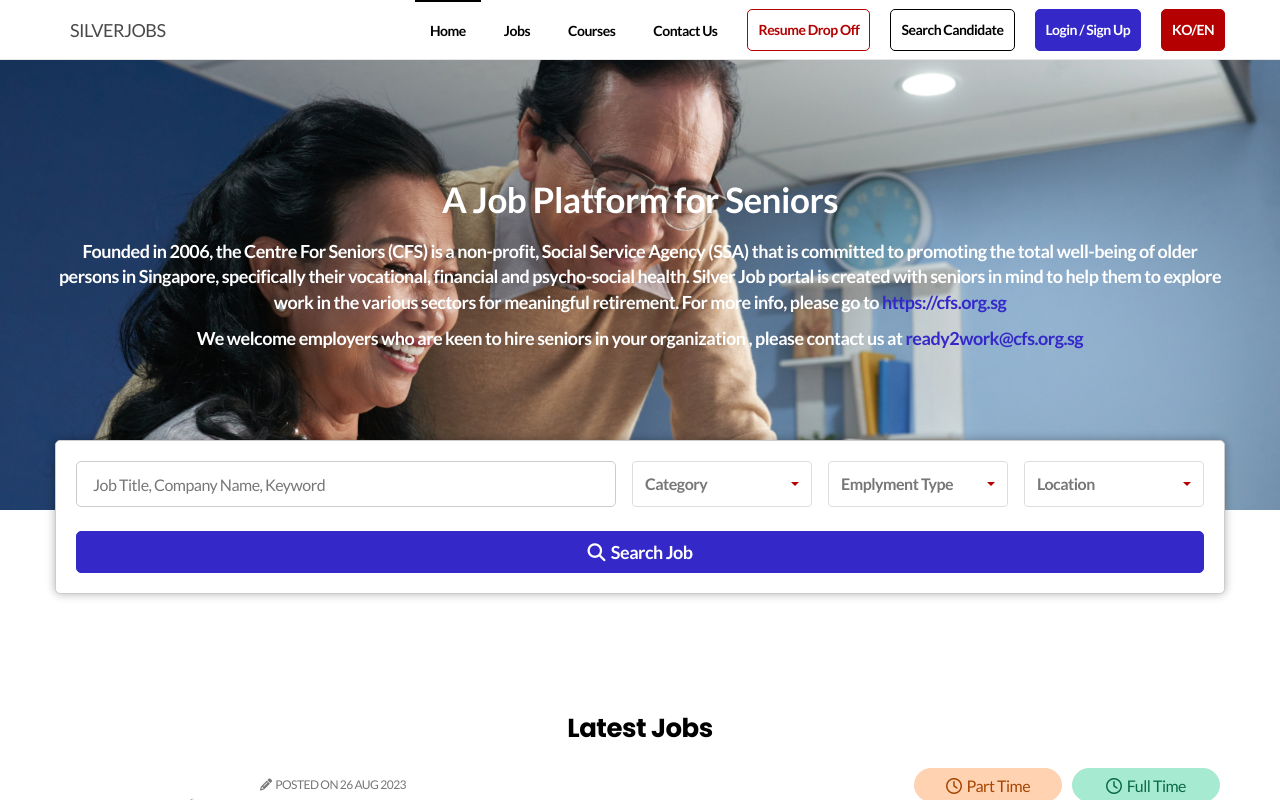
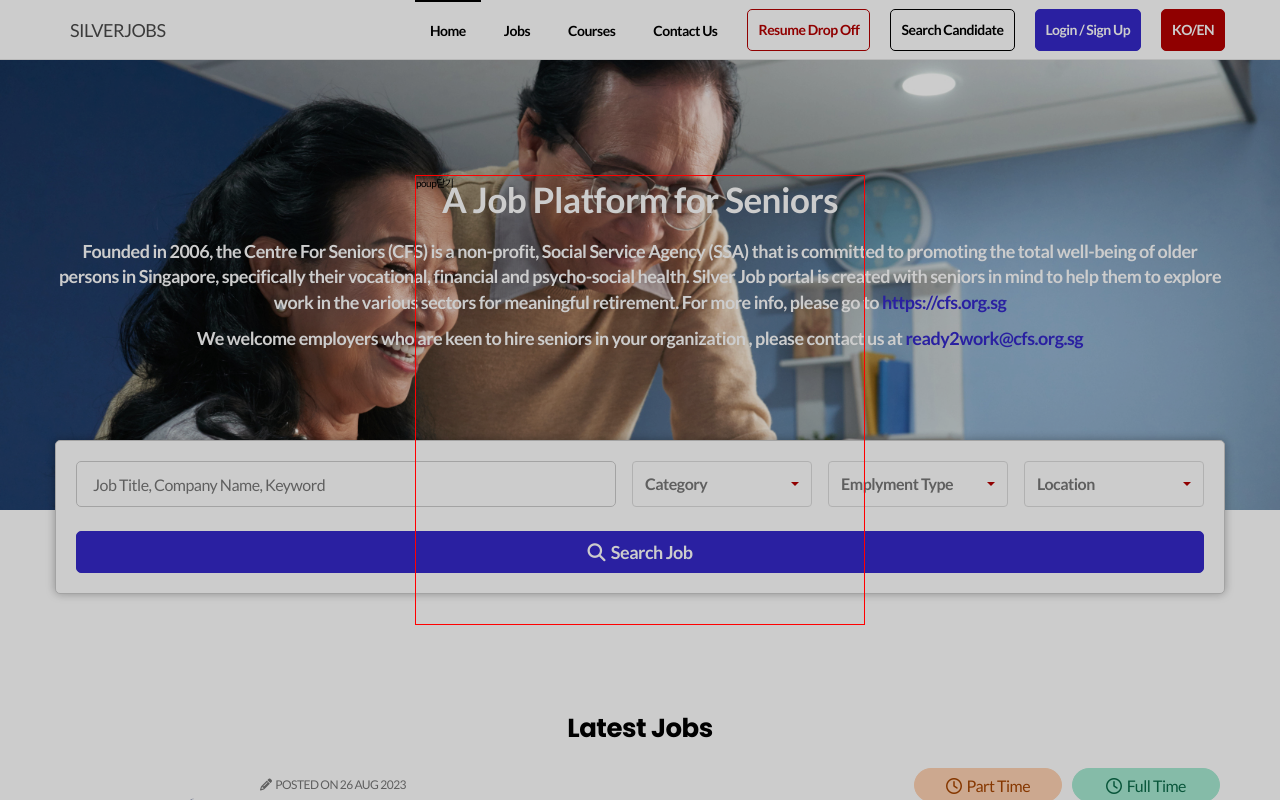
Before and after one commit to phr9000/seniorJob, a React (Create React App) app: page / in a window 1280 px wide. Both pictures are taken after a click on the button "Resume Drop Off". Shown: the top 800 px of the page. Built offline with nearby package versions, Linux system fonts and the light colour scheme.

Commit message:
popup기능완료

```diff
--- a/src/components/Header.tsx
+++ b/src/components/Header.tsx
@@ -14,6 +14,17 @@
   // NavLink 클릭 시 메뉴 닫기 이벤트
   const closeMenu = () => {
     setIsMenuOpen(false);
+  };
+
+  // Popup 관련
+  const [isPopupOpen, setIsPopupOpen] = useState(false);
+
+  const openPopup = () => {
+    setIsPopupOpen(true);
+  };
+
+  const closePopup = () => {
+    setIsPopupOpen(false);
   };
 
   return (
@@ -68,6 +79,7 @@
               label="Resume Drop Off"
               color="red-line"
               additionalClass="ml-6"
+              onClick={openPopup}
             />
             <Button label="Search Candidate" additionalClass="ml-8" />
             <Button
@@ -86,7 +98,7 @@
           </div>
         </div>
       </header>
-      {/* <PopupLayout/> */}
+      <PopupLayout isPopup={isPopupOpen} closePopup={closePopup}/>
     </>
   );
 };
--- a/src/components/popup/Popup.tsx
+++ b/src/components/popup/Popup.tsx
@@ -1,13 +1,36 @@
 /* eslint-disable */
-import React, { useEffect, useState, useRef } from "react";
-const PopupLayout: React.FC = () => {
+import React, { useEffect, useState } from "react";
+
+interface PopupLayoutProps {
+    isPopup: boolean;
+    closePopup: () => void;
+}
+
+const PopupLayout: React.FC<PopupLayoutProps> = ({isPopup, closePopup}) => {
+    const [showPopup, setShowPopup] = useState(isPopup);
+
+    const dimClick = () => {
+        closePopup();
+    };
+
+    useEffect(()=>{
+        setShowPopup(isPopup);
+
+    },[isPopup]);
     return (
         <>
-            <div className="dim">
+        {showPopup && (
+          <div className="dim" onClick={dimClick}>
+            {/* 딤(Dim) 배경 */}
           </div>
+        )}
+        {showPopup && (
           <div className="popup-container">
+            {/* 팝업 컨테이너 내용 */}
             poup
+            <button onClick={closePopup}>닫기</button>
           </div>
+        )}
       </>
     );
   };
```
Lines whose indentation alone changed are shown as unchanged.
